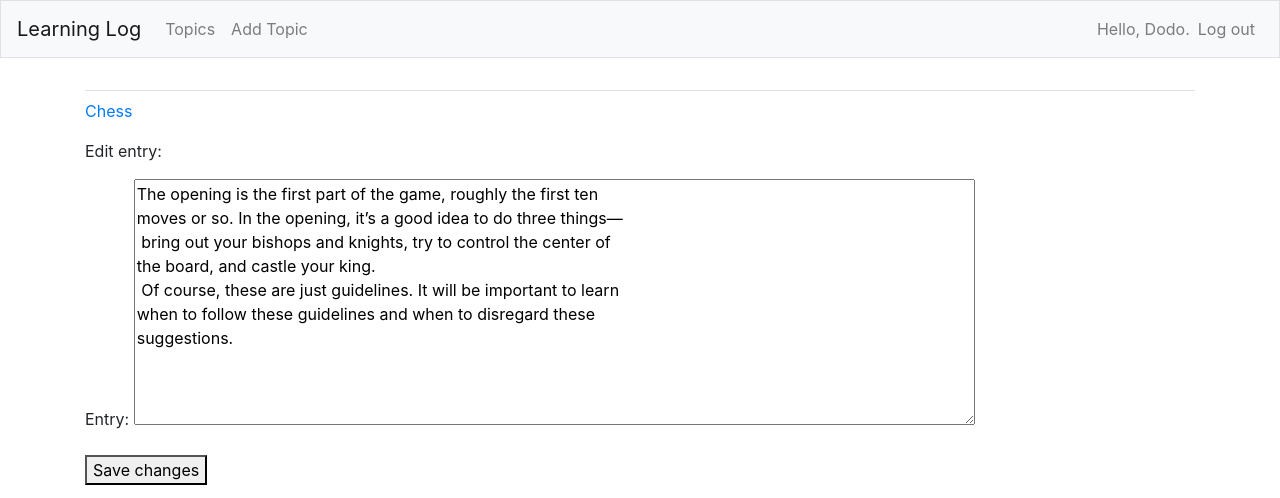
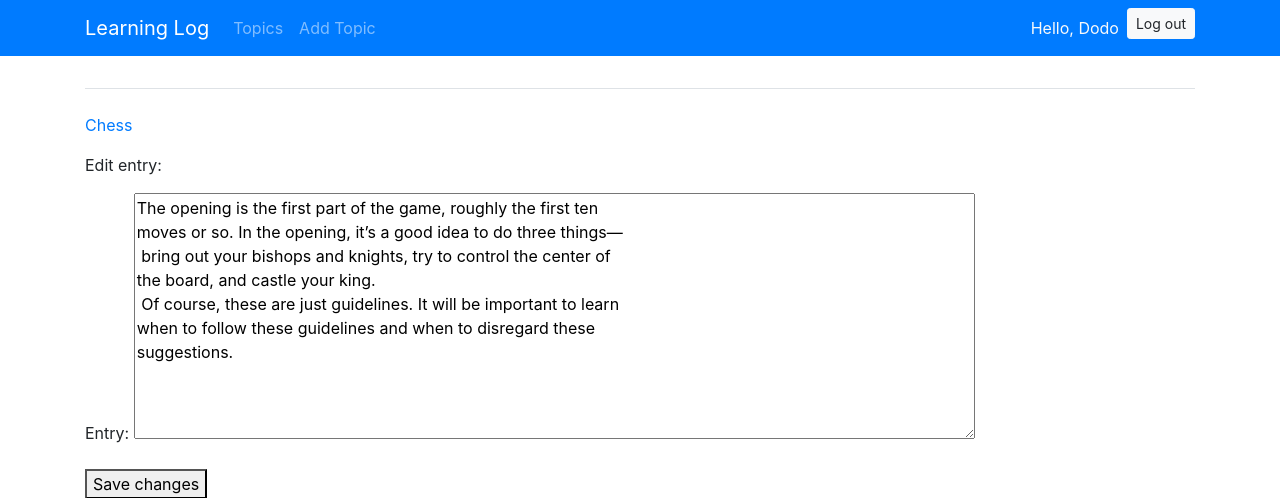
Before and after one commit to Dodo-tech001/learning-tracker, a Django app: page /edit_entry/1/ in a window 1280 px wide. Shown: the top 498 px of the page. Run offline with Django 5.2, Linux system fonts and the light colour scheme; a user stored in the database is signed in; data comes from the database, SQL or seed files in the repository; some libraries are stand-ins or nearby versions.

Commit message:
Improve base.html layout with responsive Bootstrap navbar and styling

```diff
--- a/learning_logs/templates/learning_logs/base.html
+++ b/learning_logs/templates/learning_logs/base.html
@@ -9,14 +9,15 @@
   {% bootstrap_javascript jquery='full' %}
 </head>
 <body>
-  <nav class="navbar navbar-expand-md navbar-light bg-light mb-4 border">
+  <nav class="navbar navbar-expand-md navbar-dark bg-primary mb-4">
+    <div class="container">
       <a class="navbar-brand" href="{% url 'learning_logs:index' %}">Learning Log</a>
-    <button class="navbar-toggler" type="button" data-toggle="collapse" data-target="#navbarCollapse"
-            aria-controls="navbarCollapse" aria-expanded="false" aria-label="Toggle navigation">
+      <button class="navbar-toggler" type="button" data-toggle="collapse" data-target="#navbarContent"
+              aria-controls="navbarContent" aria-expanded="false" aria-label="Toggle navigation">
         <span class="navbar-toggler-icon"></span>
       </button>
 
-    <div class="collapse navbar-collapse" id="navbarCollapse">
+      <div class="collapse navbar-collapse" id="navbarContent">
         <ul class="navbar-nav mr-auto">
           <li class="nav-item">
             <a class="nav-link" href="{% url 'learning_logs:topics' %}">Topics</a>
@@ -31,14 +32,12 @@
         <ul class="navbar-nav ml-auto">
           {% if user.is_authenticated %}
             <li class="nav-item">
-            <span class="navbar-text">Hello, {{ user.username }}.</span>
+              <span class="navbar-text text-light">Hello, {{ user.username }}</span>
             </li>
             <li class="nav-item">
-            <form action="{% url 'users:logout' %}" method="post" class="d-inline">
+              <form action="{% url 'users:logout' %}" method="post" class="form-inline ml-2">
                 {% csrf_token %}
-              <button type="submit" class="btn btn-link nav-link" style="display:inline; border:none; background:none; cursor:pointer;">
-                Log out
-              </button>
+                <button type="submit" class="btn btn-sm btn-light">Log out</button>
               </form>
             </li>
           {% else %}
@@ -51,10 +50,11 @@
           {% endif %}
         </ul>
       </div>
+    </div>
   </nav>
 
   <main role="main" class="container">
-    <div class="pb-2 mb-2 border-bottom">
+    <div class="pb-2 mb-4 border-bottom">
       {% block page_header %}{% endblock page_header %}
     </div>
     <div>
```
Lines whose indentation alone changed are shown as unchanged.
